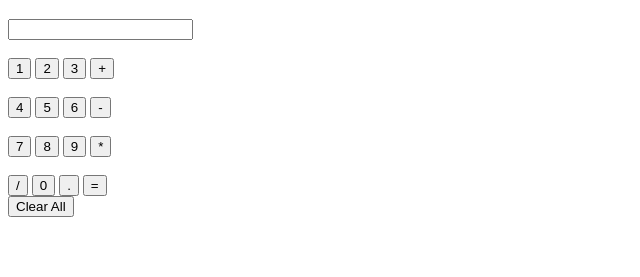
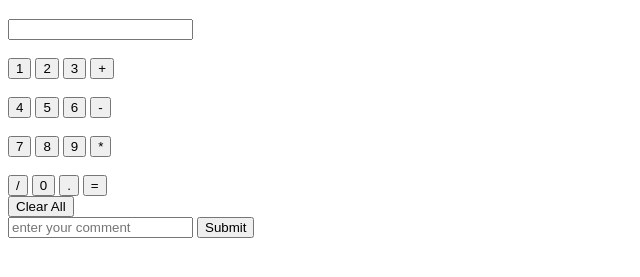
Before and after one commit to KipyegonB/Phase-1-project-Calculator-app, a plain HTML site: page index.html in a window 1280 px wide. Shown: the part 61-338 px from the top of the page, without its empty margins (0-640 px from the left). Drawn offline with Linux system fonts and the light colour scheme.

Commit message:
add form section for the comment section

```diff
--- a/index.html
+++ b/index.html
@@ -34,5 +34,12 @@
   <br>
   <input type = "button" value = "Clear All" onclick = "buttonform.answer.value = ' ' " id= "clear" >
   <br>
+</form>
+<div id="comments">
+    <form action="" id="comment_form" method="POST">
+        <input type="text" id="input_comment" placeholder="enter your comment">
+        <input id="submit"type="submit">
+    </form>
+</div>
 </body>
 </html>
```
